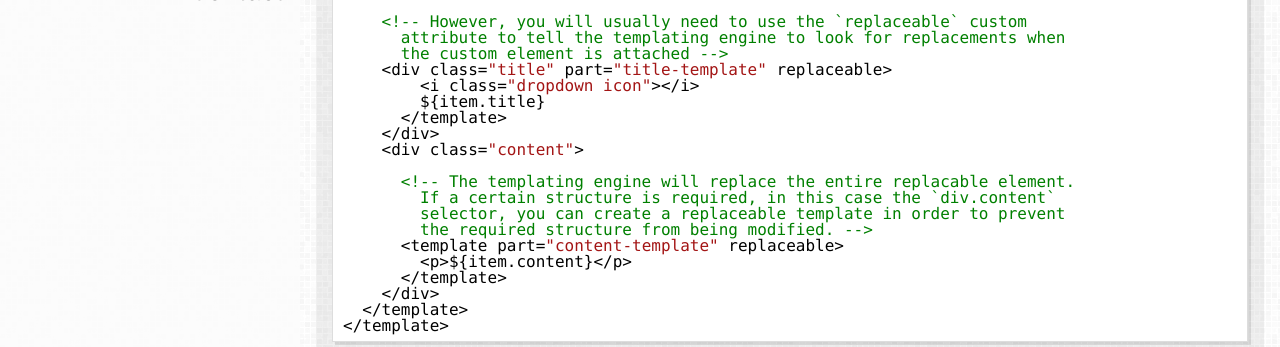
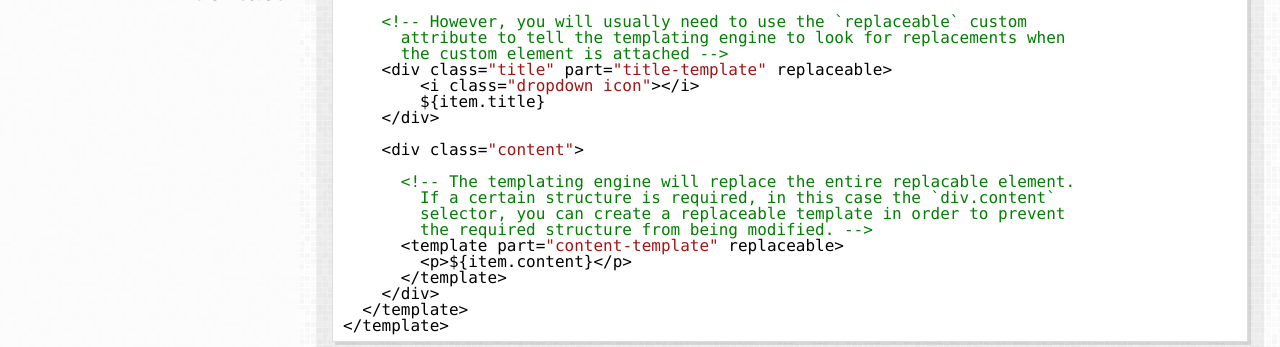
Before and after one commit to davismj/davismj.github.io, a Jekyll site: the page built from _posts/2016-8-22-semantic-template-parts.md, in a window 1280 px wide. Shown: the part 478-825 px from the top of the page. Built offline with Jekyll 4.4.1, drawn with Linux system fonts in a browser that asks for light colours; nearby versions of some CDN libraries; comment, search, counter and statistics services are not loaded.

Commit message:
Fix: Revise bug in code

```diff
--- a/_posts/2016-8-22-semantic-template-parts.md
+++ b/_posts/2016-8-22-semantic-template-parts.md
@@ -35,8 +35,8 @@ A replaceable part is a custom attribute within your custom element template tha
     <div class="title" part="title-template" replaceable>
         <i class="dropdown icon"></i>
         ${item.title}
-      </template>
     </div>
+
     <div class="content">
 
       <!-- The templating engine will replace the entire replacable element.
```
